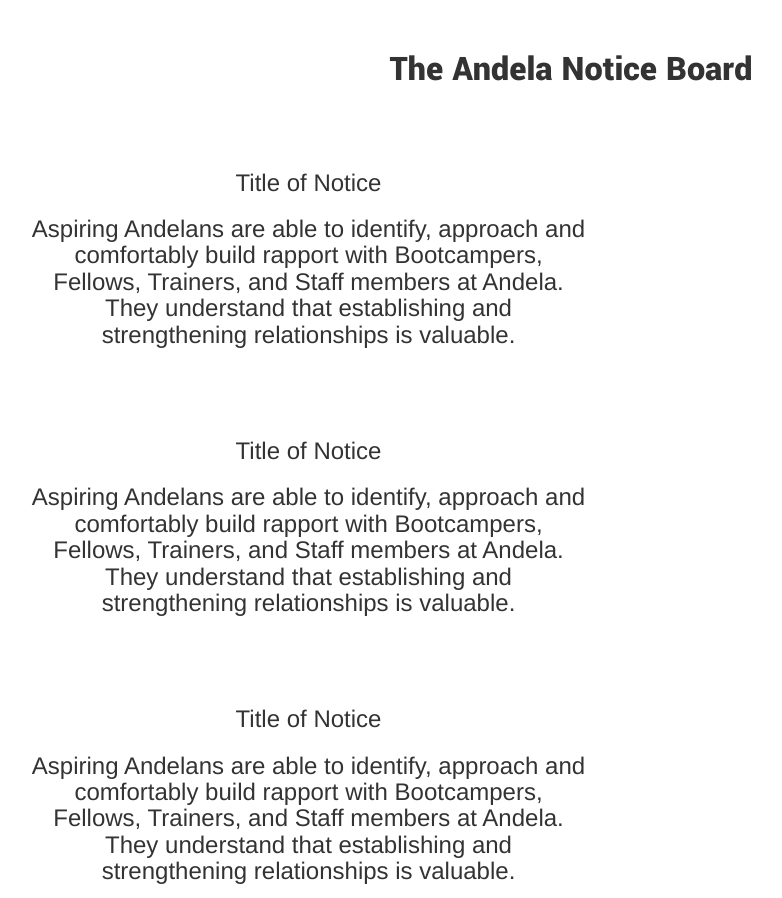
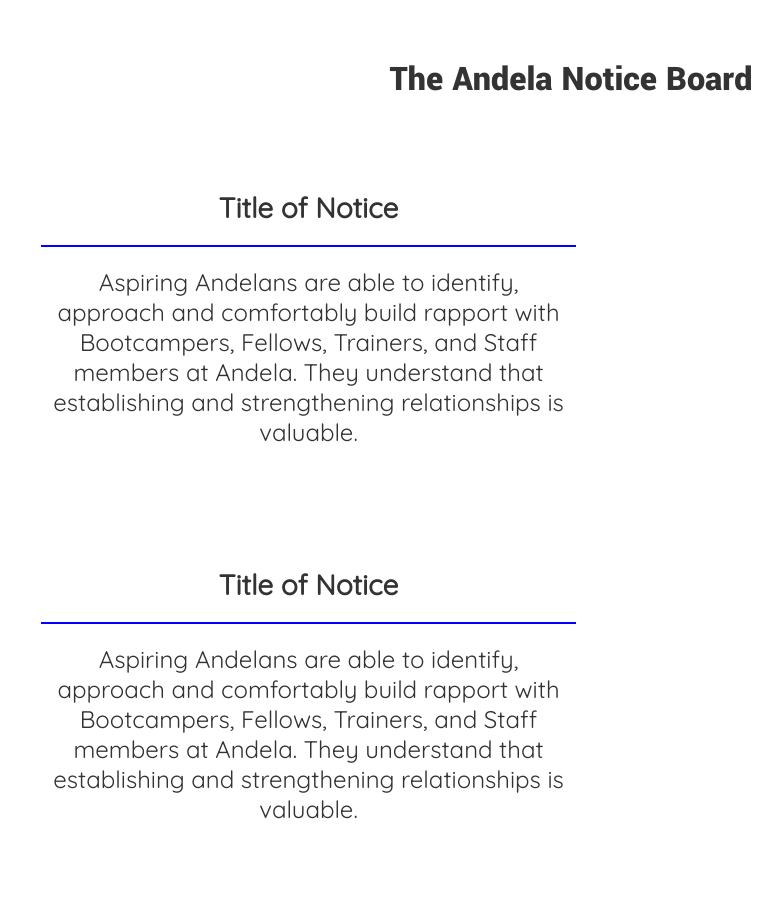
Before and after one commit to Adaumeh/andela-bc19-group8, a plain HTML site: page notice.html in a window 1280 px wide. Shown: the top 898 px of the page, without its empty margins (69-851 px from the left). Drawn offline with nearby package versions, Linux system fonts and the light colour scheme.

Commit message:
just pushed everything

```diff
--- a/css/main.css
+++ b/css/main.css
@@ -1,8 +1,21 @@
 #notice-head {
-	margin: 20px auto;
+	margin-top: 30px;
 	font-family: 'Yantramanav', sans-serif;
 
 }
+
+.notice-title {
+	margin-top: 30px;
+	font: bold 2em 'Quicksand', sans-serif;
+}
+
+.notice-msg {
+	font: 1em 'Quicksand', sans-serif;
+	margin: 10px;
+	padding: 20px 10px;
+	border-top: 2px solid blue;
+}
+
 body {
 	font-size: 15px;
 	background: lightblue;
```
Also changed, not shown: index.html (+2 -1 lines).
